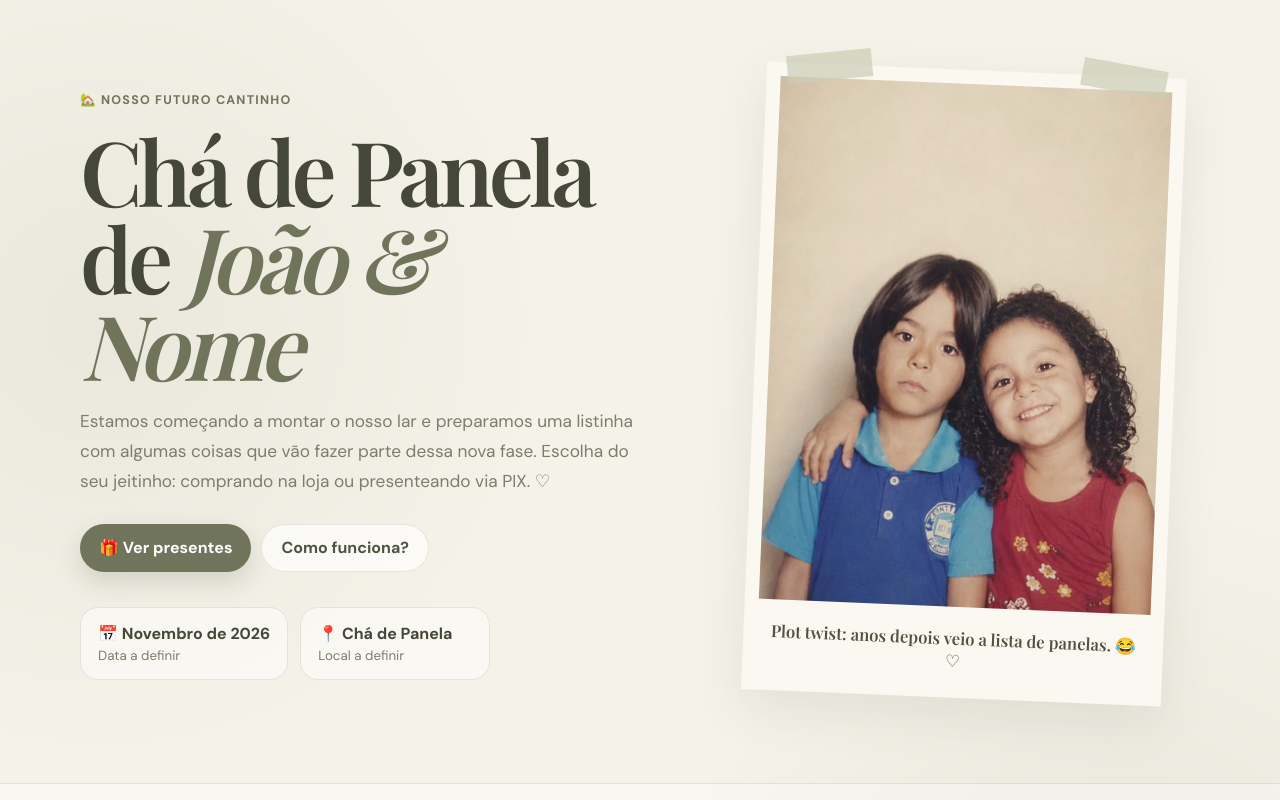
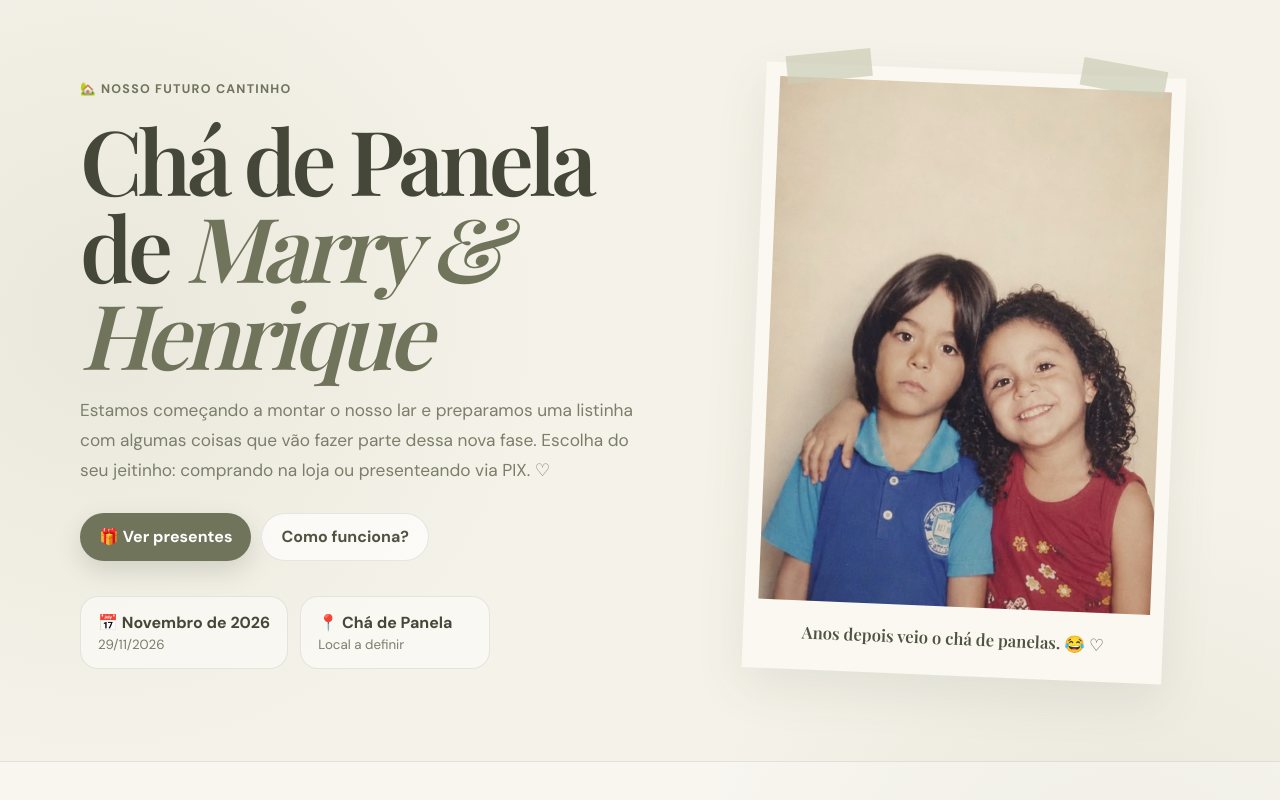
Before and after one commit to henriquejlfr/Cha-de-panela-, a plain HTML site: page index.html in a window 1280 px wide. Shown: the top 800 px of the page. Drawn offline with nearby package versions, Linux system fonts and the light colour scheme; no server answers; a web font is replaced by a local one.

Commit message:
Update names and event date in index.html

```diff
--- a/index.html
+++ b/index.html
@@ -20,7 +20,7 @@
         <div class="eyebrow">🏡 Nosso futuro cantinho</div>
 
         <!-- TROQUE OS NOMES AQUI -->
-        <h1>Chá de Panela de <span>João & Nome</span></h1>
+        <h1>Chá de Panela de <span>Marry & Henrique</span></h1>
 
         <p>
           Estamos começando a montar o nosso lar e preparamos uma listinha
@@ -34,7 +34,7 @@
         </div>
 
         <div class="event-mini">
-          <div><b>📅 Novembro de 2026</b><small>Data a definir</small></div>
+          <div><b>📅 Novembro de 2026</b><small>29/11/2026</small></div>
           <div><b>📍 Chá de Panela</b><small>Local a definir</small></div>
         </div>
       </div>
@@ -43,7 +43,7 @@
         <span class="tape tape-a"></span>
         <span class="tape tape-b"></span>
         <img src="assets/casal-infancia.png" alt="Foto de infância do casal">
-        <p>Plot twist: anos depois veio a lista de panelas. 😂 ♡</p>
+        <p>Anos depois veio o chá de panelas. 😂 ♡</p>
       </div>
     </div>
   </header>
```
